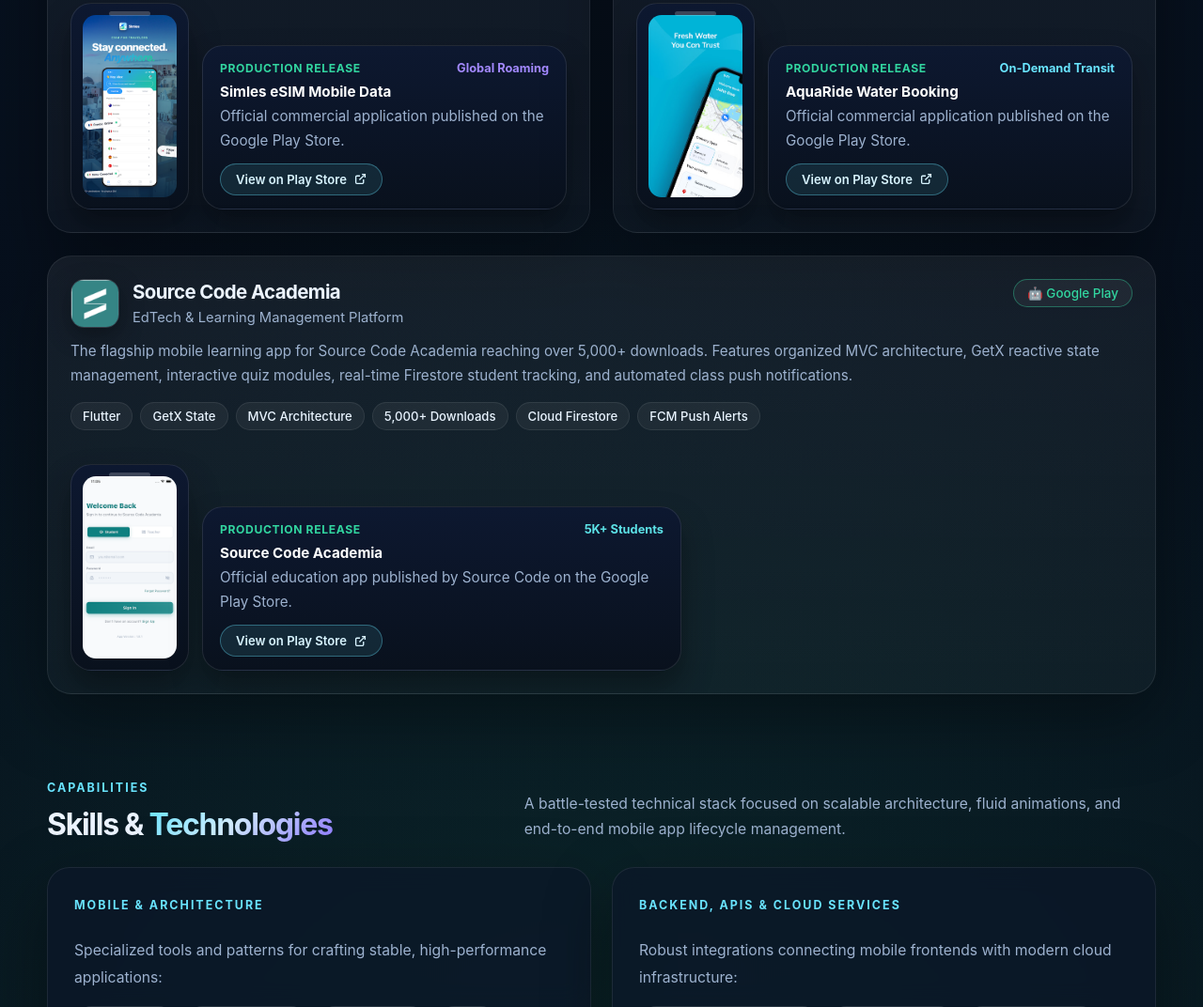
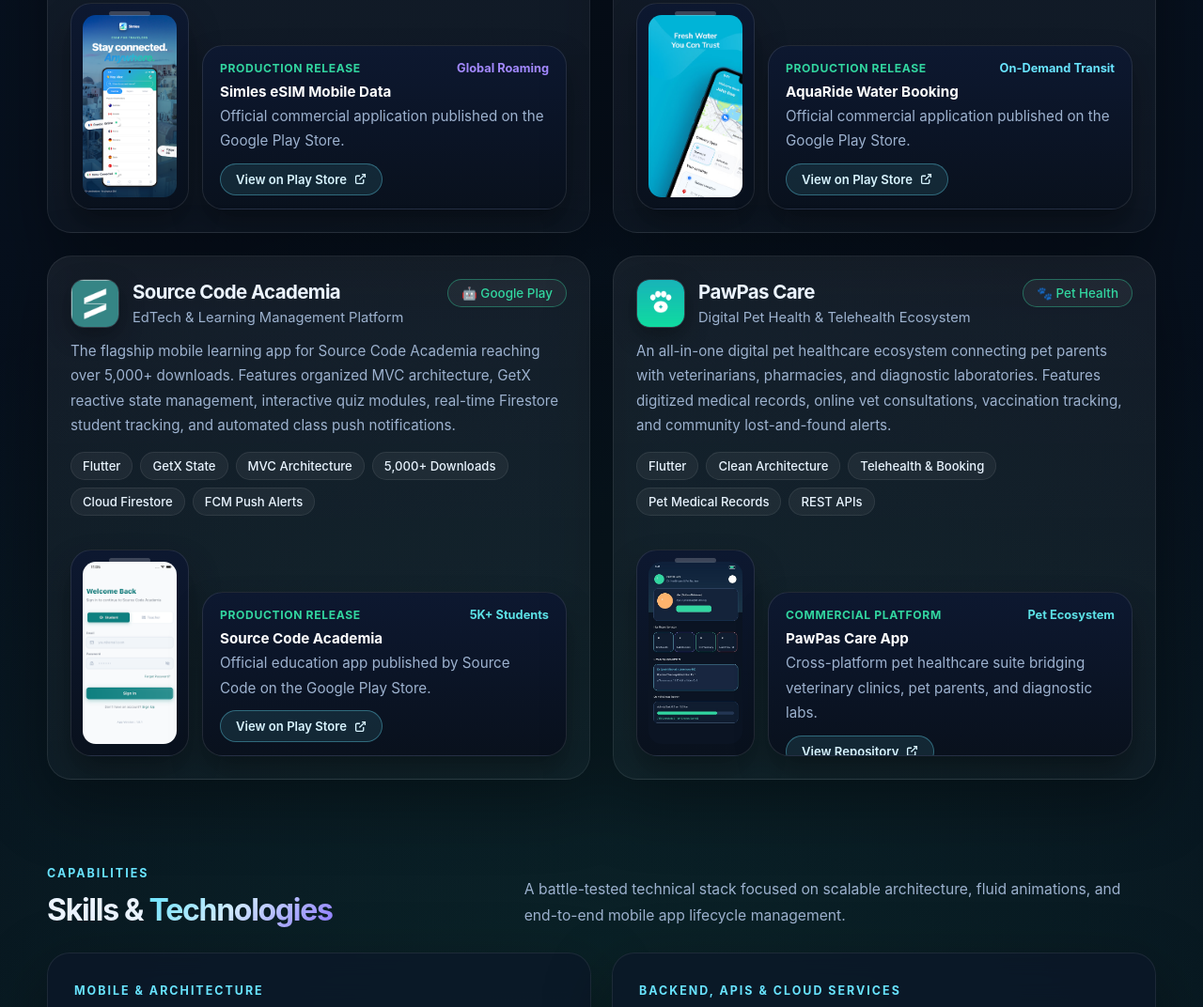
Before and after one commit to m-asif-96/portfolio-, a plain HTML site: page index.html in a window 1280 px wide. Shown: the part 4142-5214 px from the top of the page at 94% size. Drawn offline with Linux system fonts and the light colour scheme.

Commit message:
Add PawPas Care mobile platform to featured projects

```diff
--- a/index.html
+++ b/index.html
@@ -1821,7 +1821,7 @@
           </div>
 
           <!-- App 5: Source Code Academia -->
-          <div class="project reveal" style="grid-column: 1 / -1;">
+          <div class="project reveal">
             <div>
               <div class="project-head">
                 <div class="project-title-wrap">
@@ -1846,7 +1846,7 @@
               </div>
             </div>
 
-            <div class="device-stack" style="max-width: 650px;">
+            <div class="device-stack">
               <div class="phone">
                 <img src="images/shot_sourcecode.jpg" alt="Source Code Academia Live UI Screenshot" class="phone-screenshot" />
               </div>
@@ -1861,6 +1861,52 @@
                 </div>
                 <a href="https://play.google.com/store/apps/details?id=com.sourcecode.academia&hl=en" target="_blank" rel="noopener noreferrer" class="store-btn">
                   <span>View on Play Store</span>
+                  <svg width="13" height="13" viewBox="0 0 24 24" fill="none" stroke="currentColor" stroke-width="2.5"><path d="M18 13v6a2 2 0 0 1-2 2H5a2 2 0 0 1-2-2V8a2 2 0 0 1 2-2h6"></path><polyline points="15 3 21 3 21 9"></polyline><line x1="10" y1="14" x2="21" y2="3"></line></svg>
+                </a>
+              </div>
+            </div>
+          </div>
+
+          <!-- App 6: PawPas Care -->
+          <div class="project reveal">
+            <div>
+              <div class="project-head">
+                <div class="project-title-wrap">
+                  <img src="images/pawpas_care.jpg" alt="PawPas Care App Icon" class="project-app-icon" />
+                  <div>
+                    <h3>PawPas Care</h3>
+                    <div class="meta">Digital Pet Health & Telehealth Ecosystem</div>
+                  </div>
+                </div>
+                <span class="pill" style="border-color: rgba(50,214,160,0.4); color: var(--accent);">🐾 Pet Health</span>
+              </div>
+              <p>
+                An all-in-one digital pet healthcare ecosystem connecting pet parents with veterinarians, pharmacies, and diagnostic laboratories. Features digitized medical records, online vet consultations, vaccination tracking, and community lost-and-found alerts.
+              </p>
+              <div class="tags">
+                <span class="tag">Flutter</span>
+                <span class="tag">Clean Architecture</span>
+                <span class="tag">Telehealth & Booking</span>
+                <span class="tag">Pet Medical Records</span>
+                <span class="tag">REST APIs</span>
+              </div>
+            </div>
+
+            <div class="device-stack">
+              <div class="phone">
+                <img src="images/shot_pawpas.jpg" alt="PawPas Care Live UI Screenshot" class="phone-screenshot" />
+              </div>
+              <div class="browser store-meta-card">
+                <div>
+                  <div class="store-badge-row">
+                    <span class="store-badge-label">Commercial Platform</span>
+                    <span style="font-size: .8rem; color: #5ce1e6; font-weight: 700;">Pet Ecosystem</span>
+                  </div>
+                  <div class="store-headline">PawPas Care App</div>
+                  <p class="store-snippet">Cross-platform pet healthcare suite bridging veterinary clinics, pet parents, and diagnostic labs.</p>
+                </div>
+                <a href="https://github.com/PawPasCare/pawpas_care_app" target="_blank" rel="noopener noreferrer" class="store-btn">
+                  <span>View Repository</span>
                   <svg width="13" height="13" viewBox="0 0 24 24" fill="none" stroke="currentColor" stroke-width="2.5"><path d="M18 13v6a2 2 0 0 1-2 2H5a2 2 0 0 1-2-2V8a2 2 0 0 1 2-2h6"></path><polyline points="15 3 21 3 21 9"></polyline><line x1="10" y1="14" x2="21" y2="3"></line></svg>
                 </a>
               </div>
```
Also changed, not shown: images/pawpas_care.jpg (added), images/shot_pawpas.jpg (added).
